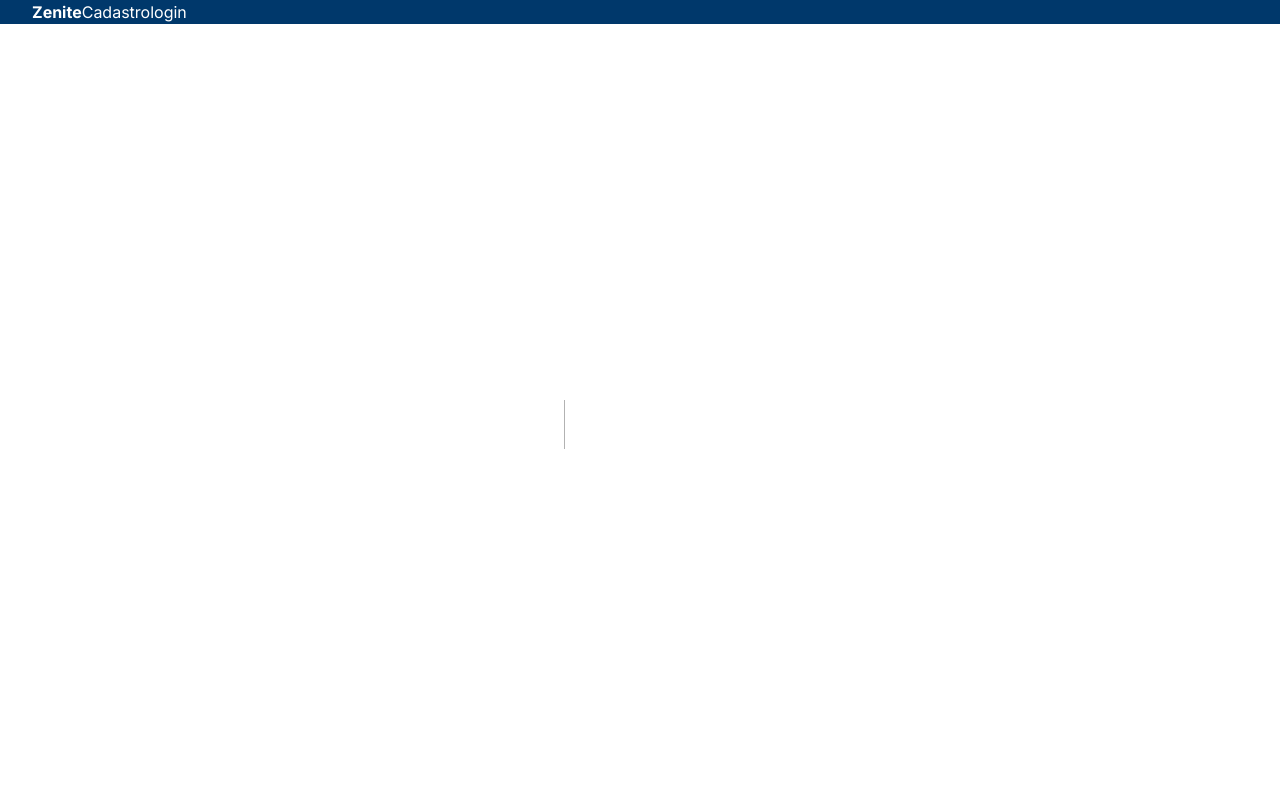
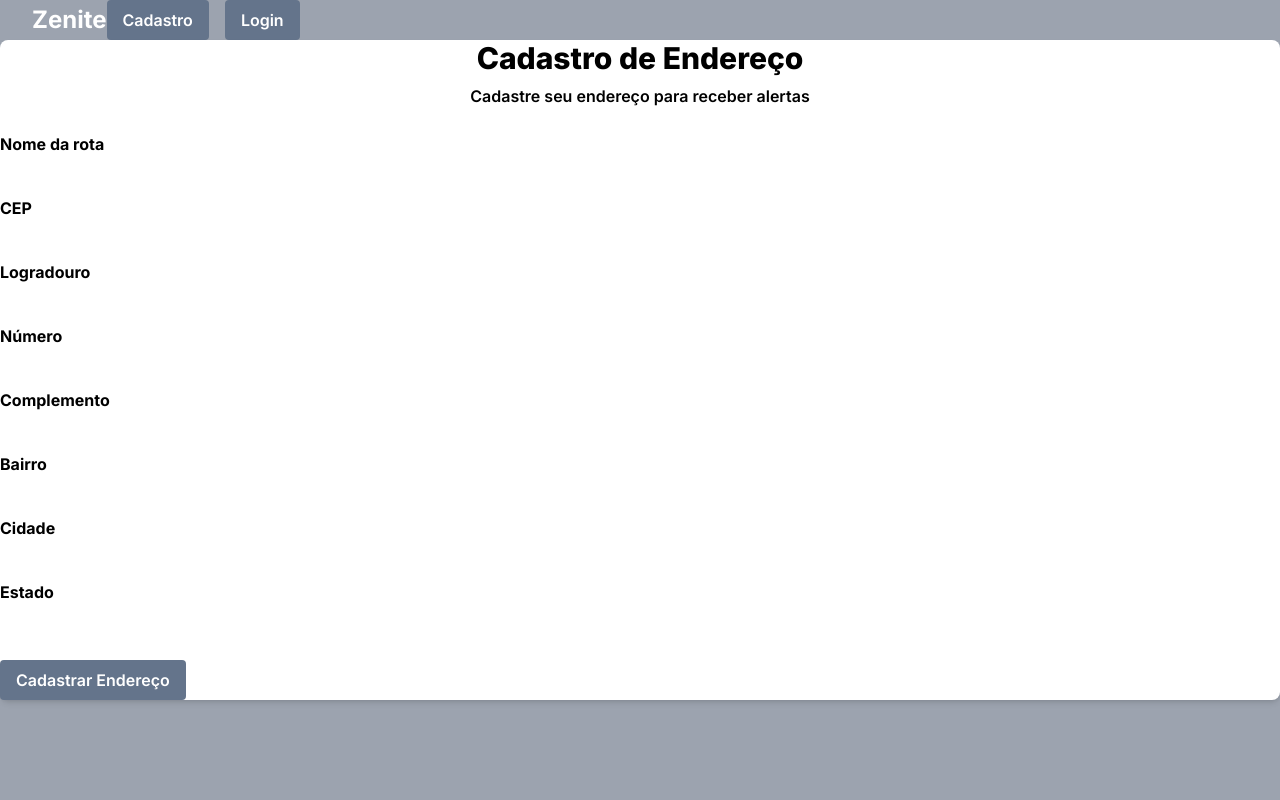
Before and after one commit to gaaaabz/zeniteVercel, a Next.js app: page /cadastro-endereco in a window 1280 px wide. Before the commit this address had no page. Shown: the top 800 px of the page. Built offline with nearby package versions, Linux system fonts and the light colour scheme.

Commit message:
Ajuste da palheta de cores, implementação da pagina Cadastrar Endereço, ajuste de login e cadastrar.

```diff
--- a/src/Components/Cadastrar/Cadastrar.tsx
+++ b/src/Components/Cadastrar/Cadastrar.tsx
@@ -70,7 +70,7 @@ export default function Cadastrar() {
   };
 
   return (
-    <section className="flex flex-col items-center justify-center min-h-[80vh] bg-[#ECECEC]">
+    <section className="flex flex-col items-center justify-center min-h-[80vh] bg-gray-400">
       <div className="w-full max-w-2xl bg-white rounded-lg shadow-md p-10 flex flex-col items-center">
         <h1 className="text-3xl font-extrabold mb-2 text-center tracking-wide text-black">Cadastro</h1>
         <p className="text-xs text-black font-semibold mb-6 text-center">
@@ -98,7 +98,7 @@ export default function Cadastrar() {
           <div className="flex justify-center mt-2">
             <button
               type="submit"
-              className="w-60 bg-[#00386B] text-white font-semibold py-2 rounded hover:bg-blue-800 transition-colors disabled:opacity-50 disabled:cursor-not-allowed"
+              className="w-60 bg-[#64748B] hover:bg-[#475569] text-white font-semibold px-4 py-2 rounded transition-colors disabled:opacity-50 disabled:cursor-not-allowed"
               disabled={loading}
             >
               {loading ? 'Cadastrando...' : 'Cadastrar'}
--- /dev/null
+++ b/src/Components/CadastroEndereco/CadastroEndereco.tsx
@@ -0,0 +1,114 @@
+"use client";
+import { useRouter } from "next/navigation";
+import { useState } from "react";
+
+export default function CadastroEndereco() {
+  const router = useRouter();
+  const [error, setError] = useState('');
+  const [loading, setLoading] = useState(false);
+
+  const [endereco, setEndereco] = useState({
+    salvarRota: "",
+    cep: "",
+    logradouro: "",
+    numero: "",
+    complemento: "",
+    bairro: "",
+    cidade: "",
+    estado: ""
+  });
+
+  const handleChange = (e: React.ChangeEvent<HTMLInputElement>) => {
+    const { name, value } = e.target;
+    setEndereco(prev => ({ ...prev, [name]: value }));
+    setError('');
+  };
+
+  const handleSubmit = async (e: React.FormEvent<HTMLFormElement>) => {
+    e.preventDefault();
+    setError('');
+    setLoading(true);
+
+    try {
+      const response = await fetch("http://localhost:8080/endereco", {
+        method: "POST",
+        headers: {
+          "Content-Type": "application/json"
+        },
+        body: JSON.stringify(endereco)
+      });
+
+      if (!response.ok) {
+        throw new Error("Erro ao cadastrar endereço.");
+      }
+
+      alert("Endereço cadastrado com sucesso!");
+      router.push("/");
+    } catch (error) {
+      console.error("Erro ao cadastrar:", error);
+      setError('Erro ao cadastrar endereço. Por favor, tente novamente.');
+    } finally {
+      setLoading(false);
+    }
+  };
+
+  return (
+    <section className="flex flex-col items-center justify-center min-h-[80vh] bg-gray-400">
+      <div className="w-full max-w-2xl bg-white rounded-lg shadow-md p-10 flex flex-col items-center">
+        <h1 className="text-3xl font-extrabold mb-2 text-center tracking-wide text-black">Cadastro de Endereço</h1>
+        <p className="text-xs text-black font-semibold mb-6 text-center">
+          Cadastre seu endereço para receber alertas
+        </p>
+        {error && (
+          <p className="text-red-500 text-sm mb-4 text-center">{error}</p>
+        )}
+        <form className="w-full flex flex-col gap-4" onSubmit={handleSubmit}>
+          <div className="grid grid-cols-1 md:grid-cols-2 gap-4">
+            <div>
+              <label htmlFor="salvarRota" className="block text-sm font-bold text-black mb-1">Nome da rota</label>
+              <input type="text" id="salvarRota" name="salvarRota" value={endereco.salvarRota} onChange={handleChange} required className="w-full bg-[#E9E9E9] border-none rounded px-3 py-2" />
+            </div>
+            <div>
+              <label htmlFor="cep" className="block text-sm font-bold text-black mb-1">CEP</label>
+              <input type="text" id="cep" name="cep" value={endereco.cep} onChange={handleChange} required className="w-full bg-[#E9E9E9] border-none rounded px-3 py-2" />
+            </div>
+            <div>
+              <label htmlFor="logradouro" className="block text-sm font-bold text-black mb-1">Logradouro</label>
+              <input type="text" id="logradouro" name="logradouro" value={endereco.logradouro} onChange={handleChange} className="w-full bg-[#E9E9E9] border-none rounded px-3 py-2" />
+            </div>
+            <div>
+              <label htmlFor="numero" className="block text-sm font-bold text-black mb-1">Número</label>
+              <input type="text" id="numero" name="numero" value={endereco.numero} onChange={handleChange} required className="w-full bg-[#E9E9E9] border-none rounded px-3 py-2" />
+            </div>
+            <div>
+              <label htmlFor="complemento" className="block text-sm font-bold text-black mb-1">Complemento</label>
+              <input type="text" id="complemento" name="complemento" value={endereco.complemento} onChange={handleChange} className="w-full bg-[#E9E9E9] border-none rounded px-3 py-2" />
+            </div>
+            <div>
+              <label htmlFor="bairro" className="block text-sm font-bold text-black mb-1">Bairro</label>
+              <input type="text" id="bairro" name="bairro" value={endereco.bairro} onChange={handleChange} required className="w-full bg-[#E9E9E9] border-none rounded px-3 py-2" />
+            </div>
+            <div>
+              <label htmlFor="cidade" className="block text-sm font-bold text-black mb-1">Cidade</label>
+              <input type="text" id="cidade" name="cidade" value={endereco.cidade} onChange={handleChange} required className="w-full bg-[#E9E9E9] border-none rounded px-3 py-2" />
+            </div>
+            <div>
+              <label htmlFor="estado" className="block text-sm font-bold text-black mb-1">Estado</label>
+              <input type="text" id="estado" name="estado" value={endereco.estado} onChange={handleChange} required className="w-full bg-[#E9E9E9] border-none rounded px-3 py-2" />
+            </div>
+          </div>
+
+          <div className="flex justify-center mt-2">
+            <button
+              type="submit"
+              className="w-60 bg-[#64748B] hover:bg-[#475569] text-white font-semibold px-4 py-2 rounded transition-colors disabled:opacity-50 disabled:cursor-not-allowed"
+              disabled={loading}
+            >
+              {loading ? 'Cadastrando...' : 'Cadastrar Endereço'}
+            </button>
+          </div>
+        </form>
+      </div>
+    </section>
+  );
+}
--- a/src/Components/Footer/Footer.tsx
+++ b/src/Components/Footer/Footer.tsx
@@ -2,19 +2,19 @@ import Link from 'next/link'
 
 export default function Footer() {
   return (
-    <footer className="bg-zenite text-white py-4 w-full mt-auto">
+    <footer className="bg-black text-white py-4 w-full mt-auto">
       <div className="container-custom">
         <div className="flex flex-col md:flex-row justify-between items-start gap-4">
           <div className="md:w-1/2">
             <h3 className="text-xl font-bold mb-1">Zenite</h3>
-            <p className="text-gray-200">
+            <p className="text-gray-300">
               Sistema de alerta e prevenção contra desastres naturais, focado em enchentes, chuvas intensas e desabamentos.
             </p>
           </div>
           <div className="md:w-1/2 flex flex-col items-end">
             <div className="flex flex-col items-center">
               <h3 className="text-xl font-bold mb-1">Contato</h3>
-              <ul className="text-gray-200 space-y-0.5 text-center">
+              <ul className="text-gray-300 space-y-0.5 text-center">
                 <li>E-mail: contato@zenite.com</li>
                 <li>Telefone: (11)4002-8922</li>
                 <li>Endereço: São Paulo, SP</li>
@@ -22,8 +22,8 @@ export default function Footer() {
             </div>
           </div>
         </div>
-        <div className="mt-4 pt-2 border-t border-white/20">
-          <p className="text-sm text-gray-300 text-center">© 2025 Zenite. Todos os direitos reservados.</p>
+        <div className="mt-4 pt-2 border-t border-slate-300">
+          <p className="text-sm text-gray-400 text-center">© 2025 Zenite. Todos os direitos reservados.</p>
         </div>
       </div>
     </footer>
--- a/src/Components/Header/Header.tsx
+++ b/src/Components/Header/Header.tsx
@@ -23,18 +23,18 @@ export default function Header() {
   };
 
   return (
-    <header className="bg-zenite w-full py-4">
+    <header className="bg-black w-full py-4">
       <div className="container-custom flex items-center justify-between">
         <button onClick={() => router.push('/')} className="text-2xl font-bold text-white hover:opacity-90 transition-opacity">
           Zenite
         </button>
         {Logado ?(<nav className="flex gap-4 items-center">
-            <Link href="/servicos" className="bg-[#00386B] text-white font-semibold px-4 py-2 rounded transition-colors">Serviços</Link>
-            <button onClick={handleLogout} className="bg-[#00386B] text-white font-semibold px-4 py-2 rounded transition-colors border-none cursor-pointer">Sair</button>
+            <Link href="/servicos" className="bg-[#64748B] hover:bg-[#475569] text-white font-semibold px-4 py-2 rounded transition-colors">Serviços</Link>
+            <button onClick={handleLogout} className="bg-[#64748B] hover:bg-[#475569] text-white font-semibold px-4 py-2 rounded transition-colors border-none cursor-pointer">Sair</button>
           </nav>
-          ):(<nav>
-            <Link href="/Cadastrar" className="bg-[#00386B] text-white font-semibold px-4 py-2 rounded transition-colors border-none cursor-pointer text-decoration: none">Cadastro</Link>
-            <Link href="/login" className="bg-[#00386B] text-white font-semibold px-4 py-2 rounded transition-colors">login</Link>
+          ):(<nav className="flex gap-4">
+            <Link href="/Cadastrar" className="bg-[#64748B] hover:bg-[#475569] text-white font-semibold px-4 py-2 rounded transition-colors border-none cursor-pointer text-decoration: none">Cadastro</Link>
+            <Link href="/login" className="bg-[#64748B] hover:bg-[#475569] text-white font-semibold px-4 py-2 rounded transition-colors">Login</Link>
           </nav>)
         }
       </div>
--- a/src/Components/Login/Login.tsx
+++ b/src/Components/Login/Login.tsx
@@ -69,7 +69,7 @@ export default function Login() {
   };
 
   return (
-    <section className="flex flex-col items-center justify-center min-h-[80vh] bg-[#ECECEC]">
+    <section className="flex flex-col items-center justify-center min-h-[80vh] bg-gray-400">
       <div className="w-full max-w-md bg-white rounded-lg shadow-md p-8 flex flex-col items-center">
         <h1 className="text-3xl font-extrabold mb-2 text-center tracking-wide text-black" style={{fontFamily: 'inherit', letterSpacing: 1}}>LOGIN</h1>
         <p className="text-xs text-black font-semibold mb-6 text-center">
@@ -105,7 +105,7 @@ export default function Login() {
           </div>
           <button
             type="submit"
-            className="w-full bg-[#00386B] text-white font-semibold py-2 rounded hover:bg-blue-800 transition-colors mt-2"
+            className="w-full bg-[#64748B] hover:bg-[#475569] text-white font-semibold px-4 py-2 rounded transition-colors mt-2"
           >
             Login
           </button>
--- a/src/app/Cadastrar/page.tsx
+++ b/src/app/Cadastrar/page.tsx
@@ -8,7 +8,7 @@ const Cadastrar = dynamic(() => import('@/Components/Cadastrar/Cadastrar'), {
 
 export default function CadastroPage() {
   return (
-    <div className="min-h-screen bg-[#ECECEC]">
+    <div className="min-h-screen bg-gray-400">
       <Cadastrar />
     </div>
   );
--- /dev/null
+++ b/src/app/cadastro-endereco/page.tsx
@@ -0,0 +1,15 @@
+'use client';
+import dynamic from 'next/dynamic';
+import React from 'react';
+
+const CadastroEnderecoComponent = dynamic(() => import('@/Components/CadastroEndereco/CadastroEndereco'), {
+  ssr: false
+});
+
+export default function CadastroEndereco() {
+  return (
+    <div className="min-h-screen bg-gray-400">
+      <CadastroEnderecoComponent />
+    </div>
+  );
+}
--- a/src/app/layout.tsx
+++ b/src/app/layout.tsx
@@ -19,7 +19,7 @@ export default function RootLayout({
 }) {
   return (
     <html lang="pt-BR" className="h-full">
-      <body className={`${inter.className} min-h-screen flex flex-col`}>
+      <body className={`${inter.className} min-h-screen flex flex-col bg-gray-400 text-black`}>
         <Header />
         <main className="flex-grow">
           {children}
--- a/src/app/login/page.tsx
+++ b/src/app/login/page.tsx
@@ -4,7 +4,7 @@ import React from "react";
 
 export default function LoginPage() {
   return (
-    <div className="min-h-screen bg-[#ECECEC]">
+    <div className="min-h-screen bg-gray-400">
       <Login />
     </div>
   );
--- a/src/app/page.tsx
+++ b/src/app/page.tsx
@@ -12,25 +12,31 @@ export default function Home() {
           <h1 className="text-4xl font-bold mb-4">
             Seja bem-vindo ao Zenite!
           </h1>
-          <p className="text-xl mb-4 text-white">
+          <p className="text-xl mb-4 text-black">
             Sua segurança é nossa prioridade
           </p>
-          <p className="text-lg mb-8 text-gray-300">
+          <p className="text-lg mb-8 text-black">
             Sistema de alerta e prevenção contra desastres naturais. Mantenha-se informado sobre riscos de enchentes,
             chuvas intensas e desabamentos em sua região. Cadastre-se para receber alertas em tempo real.
           </p>
           <div className="flex gap-4">
             <Link
               href="/alertas"
-              className="custom-button custom-button-primary"
+              className="bg-[#64748B] hover:bg-[#475569] text-white font-semibold px-4 py-2 rounded transition-colors"
             >
               Ver Alertas
             </Link>
             <Link
               href="/prevencao"
-              className="custom-button custom-button-secondary"
+              className="bg-[#64748B] hover:bg-[#475569] text-white font-semibold px-4 py-2 rounded transition-colors"
             >
               Medidas de Prevenção
+            </Link>
+            <Link
+              href="/cadastro-endereco"
+              className="bg-[#64748B] hover:bg-[#475569] text-white font-semibold px-4 py-2 rounded transition-colors"
+              >
+                Cadastrar Endereço
             </Link>
           </div>
         </div>
--- /dev/null
+++ b/src/app/prevencao/page.tsx
@@ -0,0 +1,49 @@
+"use client";
+import React from "react";
+
+export default function PrevencaoPage() {
+  return (
+    <section className="w-full min-h-screen py-12 bg-gray-400 flex flex-col items-center">
+      <div className="container-custom max-w-5xl bg-white rounded-lg shadow-md p-8 mt-8">
+        <h1 className="text-3xl font-extrabold mb-4 text-center text-black">Medidas de Prevenção</h1>
+        <p className="text-lg text-gray-700 mb-6 text-center">
+          Dicas essenciais para proteger você, sua família e seu patrimônio contra enchentes e desabamentos.
+        </p>
+        <div className="space-y-8">
+          <div>
+            <h2 className="text-2xl font-bold text-[#64748B] mb-2">Antes das Chuvas</h2>
+            <ul className="list-disc pl-6 text-gray-800 space-y-1">
+              <li>Mantenha calhas, telhados e ralos limpos e desobstruídos.</li>
+              <li>Não jogue lixo ou entulho em ruas, córregos ou bueiros.</li>
+              <li>Evite construir em áreas de risco, como encostas e margens de rios.</li>
+              <li>Tenha sempre lanternas, pilhas e documentos importantes em local seguro e de fácil acesso.</li>
+              <li>Fique atento aos alertas da Defesa Civil e órgãos oficiais.</li>
+            </ul>
+          </div>
+          <div>
+            <h2 className="text-2xl font-bold text-[#64748B] mb-2">Durante as Chuvas Fortes</h2>
+            <ul className="list-disc pl-6 text-gray-800 space-y-1">
+              <li>Desligue aparelhos elétricos e feche o registro de água e gás se notar risco de inundação.</li>
+              <li>Evite contato com a água da enchente, pois pode estar contaminada.</li>
+              <li>Não tente atravessar áreas alagadas, mesmo de carro.</li>
+              <li>Procure abrigo em local seguro e elevado.</li>
+              <li>Em caso de deslizamento, saia imediatamente da residência e acione a Defesa Civil (199).</li>
+            </ul>
+          </div>
+          <div>
+            <h2 className="text-2xl font-bold text-[#64748B] mb-2">Após a Enchente ou Deslizamento</h2>
+            <ul className="list-disc pl-6 text-gray-800 space-y-1">
+              <li>Não utilize alimentos ou água que tiveram contato com a enchente.</li>
+              <li>Limpe e desinfete a casa antes de retornar.</li>
+              <li>Fique atento a rachaduras, inclinação de paredes e postes.</li>
+              <li>Informe-se sobre os serviços de saúde e assistência social disponíveis.</li>
+            </ul>
+          </div>
+        </div>
+        <div className="mt-8 text-center">
+          <span className="text-gray-700">Em caso de emergência, ligue para a Defesa Civil: <span className="font-bold text-[#64748B]">199</span></span>
+        </div>
+      </div>
+    </section>
+  );
+}
```
